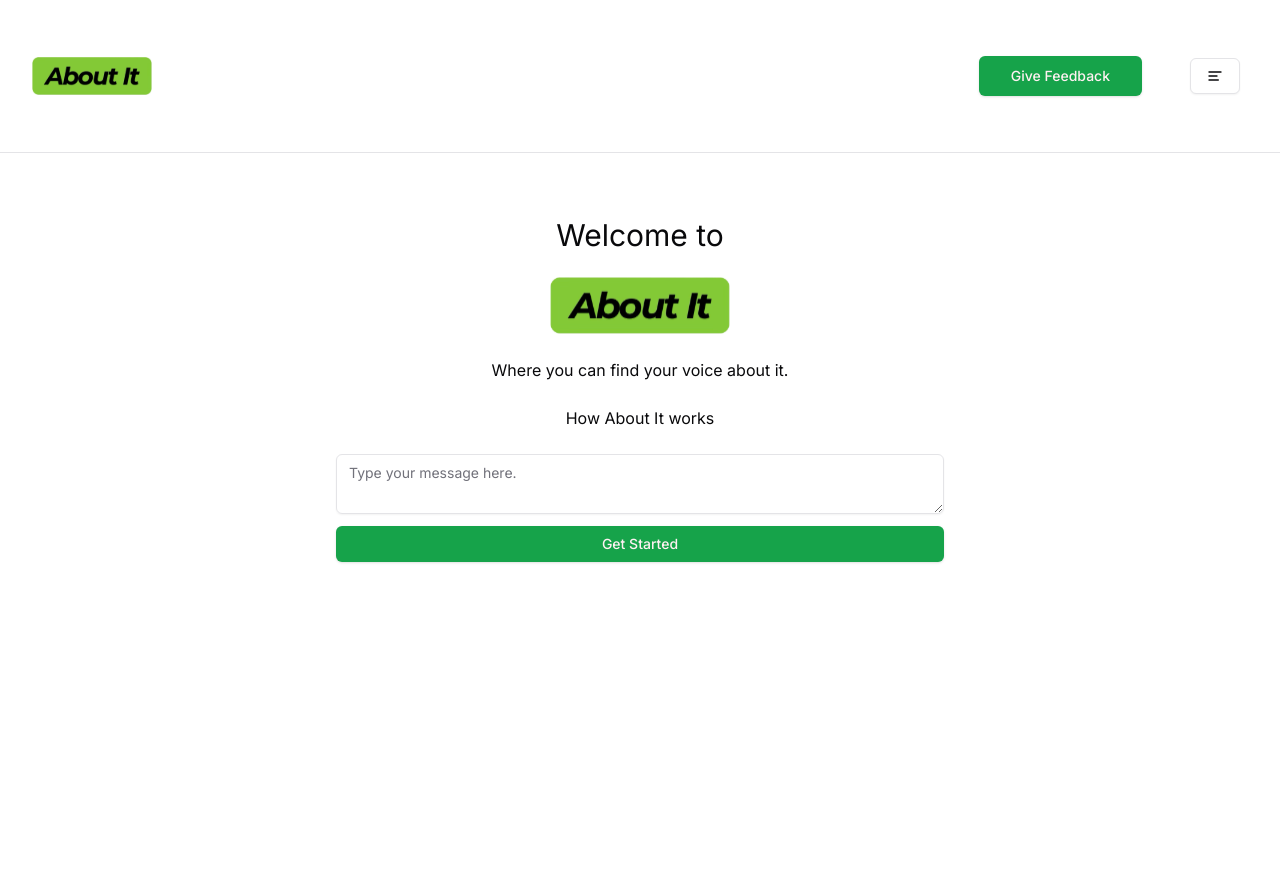
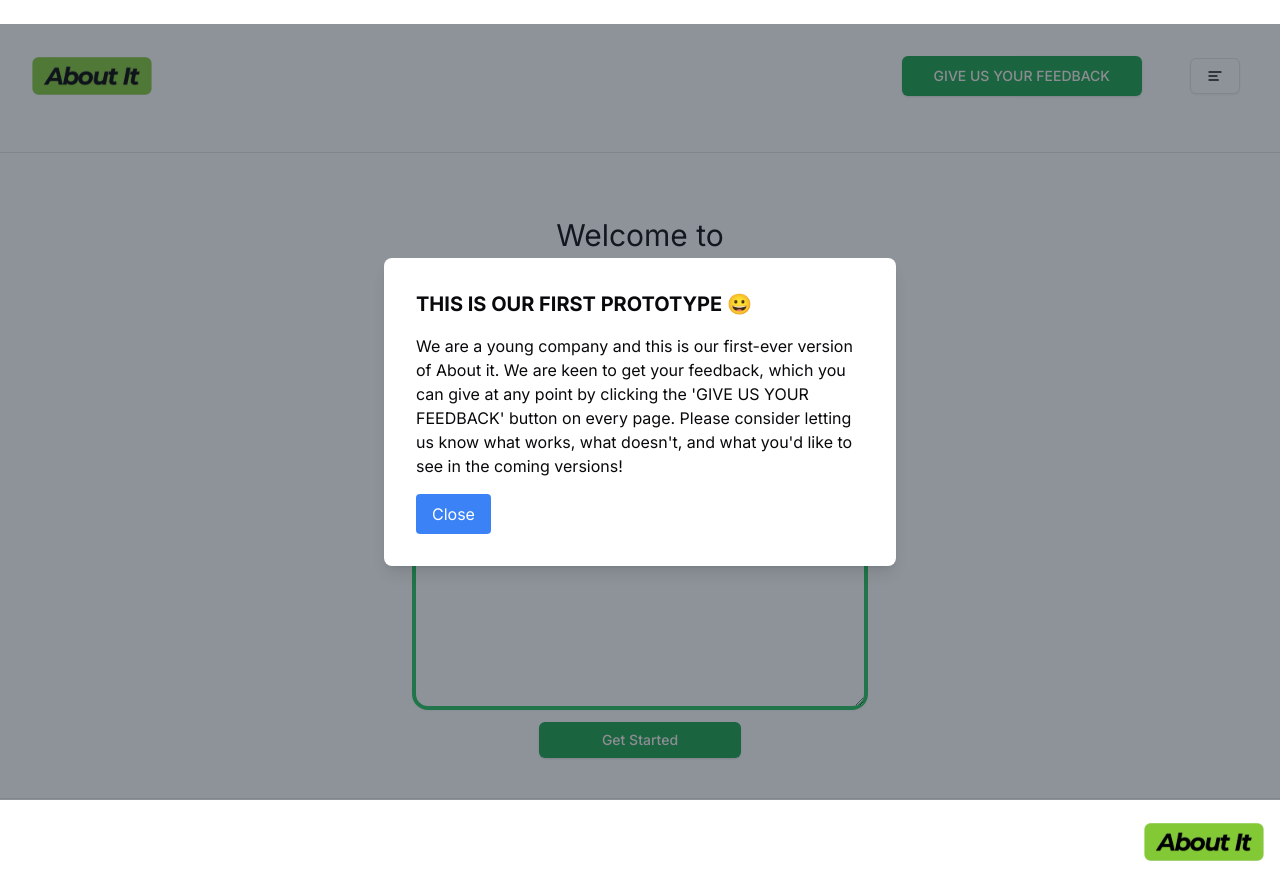
Before and after one commit to keb-ville/Aboutit-BIA-project, a Next.js app in the folder aboutit-app/: page / in a window 1280 px wide. Before the commit the page ends 800 px from the top, so only its background shows below. Built offline with nearby package versions, Linux system fonts and the light colour scheme.

Commit message:
add the Modal, Footer and Update the Nav bar and some styling

```diff
--- a/aboutit-app/app/layout.tsx
+++ b/aboutit-app/app/layout.tsx
@@ -13,6 +13,7 @@ import type { Metadata } from "next";
 import { Inter } from "next/font/google";
 import "./globals.css";
 import Navbar from "../components/navbar/NavBar";
+import Footer from "../components/navbar/Footer";
 //import Providers from "./providers";
 //import { ClerkProvider } from "@clerk/nextjs";
 const inter = Inter({ subsets: ["latin"] });
@@ -31,6 +32,7 @@ export default function RootLayout({
       <body className={inter.className}>
         <Navbar />
         <main className="container py-10">{children}</main>
+        <Footer />
       </body>
     </html>
     // </ClerkProvider>
--- a/aboutit-app/app/page.tsx
+++ b/aboutit-app/app/page.tsx
@@ -1,16 +1,64 @@
+"use client";
+import Modal from "../components/modal/Modal";
 import Image from "next/image";
+import { TextareaWithButton } from "../components/form/TextAreaInput";
+import { motion } from "framer-motion";
+import { useState, useEffect } from "react";
 
-import { TextareaWithButton } from "../components/form/TextAreaInput";
 function HomePage() {
+  const [isModalOpen, setIsModalOpen] = useState(false);
+
+  useEffect(() => {
+    setIsModalOpen(true);
+  }, []);
+
+  const closeModal = () => {
+    setIsModalOpen(false);
+  };
+
+  // eslint-disable-next-line react-hooks/exhaustive-deps
+  const words = [
+    "find your voice",
+    "have a say",
+    "work together",
+    "build a campaign",
+    "create change",
+  ];
+  const [index, setIndex] = useState(0);
+
+  useEffect(() => {
+    const interval = setInterval(() => {
+      setIndex((prevIndex) => (prevIndex + 1) % words.length);
+    }, 2000);
+    return () => clearInterval(interval);
+  }, [words]);
+
   return (
     <div className="flex flex-col items-center space-y-6">
       <h1 className="text-3xl mt-6">Welcome to</h1>
       <Image src="/imagelogo.svg" alt="Logo" width={180} height={180} />
-<h1>Where you can find your voice about it.</h1>
-<h2>How About It works</h2>
+      <h1>
+        Where you can{" "}
+        <motion.span
+          className="text-green-500 underline"
+          key={index}
+          initial={{ opacity: 0, y: 10 }}
+          animate={{ opacity: 1, y: 0 }}
+          exit={{ opacity: 0, y: -10 }}
+          transition={{ duration: 0.5 }}
+        >
+          {words[index]}
+        </motion.span>{" "}
+        about it.
+      </h1>
+      <h2>
+        <span className="text-green-500">How</span> About It{" "}
+        <span className="text-green-500">works</span>
+      </h2>
       <div className="w-3/4 lg:w-1/2 md:w-1/3">
         <TextareaWithButton />
       </div>
+      <Modal isOpen={isModalOpen} onClose={closeModal} />
     </div>
   );
 }
--- a/aboutit-app/components/form/TextAreaInput.tsx
+++ b/aboutit-app/components/form/TextAreaInput.tsx
@@ -3,9 +3,9 @@ import { Textarea } from "../ui/textarea";
 
 export function TextareaWithButton() {
   return (
-    <div className="grid w-full gap-3">
-      <Textarea placeholder="Type your message here." />
-      <Button>Get Started</Button>
+    <div className="grid w-full gap-3 place-items-center">
+      <Textarea className="border-4 border-green-500 focus:border-green-700 focus:ring-green-700 h-64 w-3/4 mx-auto rounded-2xl resize-y" />
+      <Button className="w-1/3">Get Started</Button>
     </div>
   );
 }
--- /dev/null
+++ b/aboutit-app/components/modal/Modal.tsx
@@ -0,0 +1,37 @@
+// components/Modal.tsx
+
+import React from "react";
+
+type ModalProps = {
+  isOpen: boolean;
+  onClose: () => void;
+};
+
+const Modal: React.FC<ModalProps> = ({ isOpen, onClose }) => {
+  if (!isOpen) return null; // Don't render modal if it's not open
+
+  return (
+    <div className="fixed inset-0 flex items-center justify-center bg-gray-800 bg-opacity-50 z-50">
+      <div className="bg-white p-8 rounded-lg shadow-lg max-w-lg w-full">
+        <h2 className="text-xl font-bold mb-4">
+          THIS IS OUR FIRST PROTOTYPE 😀
+        </h2>
+        <p>
+          We are a young company and this is our first-ever version of About it.
+          We are keen to get your feedback, which you can give at any point by
+          clicking the &apos;GIVE US YOUR FEEDBACK&apos; button on every page.
+          Please consider letting us know what works, what doesn&apos;t, and
+          what you&apos;d like to see in the coming versions!
+        </p>
+        <button
+          className="mt-4 px-4 py-2 bg-blue-500 text-white rounded"
+          onClick={onClose}
+        >
+          Close
+        </button>
+      </div>
+    </div>
+  );
+};
+
+export default Modal;
--- /dev/null
+++ b/aboutit-app/components/navbar/Footer.tsx
@@ -0,0 +1,15 @@
+import Logo from "./Logo";
+
+function Footer() {
+  return (
+    <footer className="border-t">
+      <div className="container flex justify-end py-6 pr-4">
+        <div>
+          <Logo />
+        </div>
+      </div>
+    </footer>
+  );
+}
+
+export default Footer;
--- a/aboutit-app/components/navbar/NavBar.tsx
+++ b/aboutit-app/components/navbar/NavBar.tsx
@@ -8,7 +8,7 @@ function Navbar() {
       <div className="container flex flex-col sm:flex-row  sm:justify-between sm:items-center flex-wrap gap-4 py-6">
         <Logo />
         <Button variant="default" size="lg" className="capitalize m-8 ml-auto">
-          Give feedback
+          GIVE US YOUR FEEDBACK
         </Button>
         <div className="flex gap-4 items-center ">
           {/* <DarkMode /> */}
--- a/aboutit-app/package.json
+++ b/aboutit-app/package.json
@@ -21,10 +21,11 @@
     "class-variance-authority": "^0.7.1",
     "clsx": "^2.1.1",
     "date-fns": "^3.6.0",
+    "framer-motion": "^12.0.6",
     "lucide-react": "^0.473.0",
     "next": "15.1.4",
     "react": "^19.0.0",
-    "react-day-picker": "^8.10.1",
+    "react-day-picker": "^9.5.1",
     "react-dom": "^19.0.0",
     "react-icons": "^5.4.0",
     "tailwind-merge": "^2.6.0",
```
Also changed, not shown: 1 other file (tests, documents, lock files or other folders).
